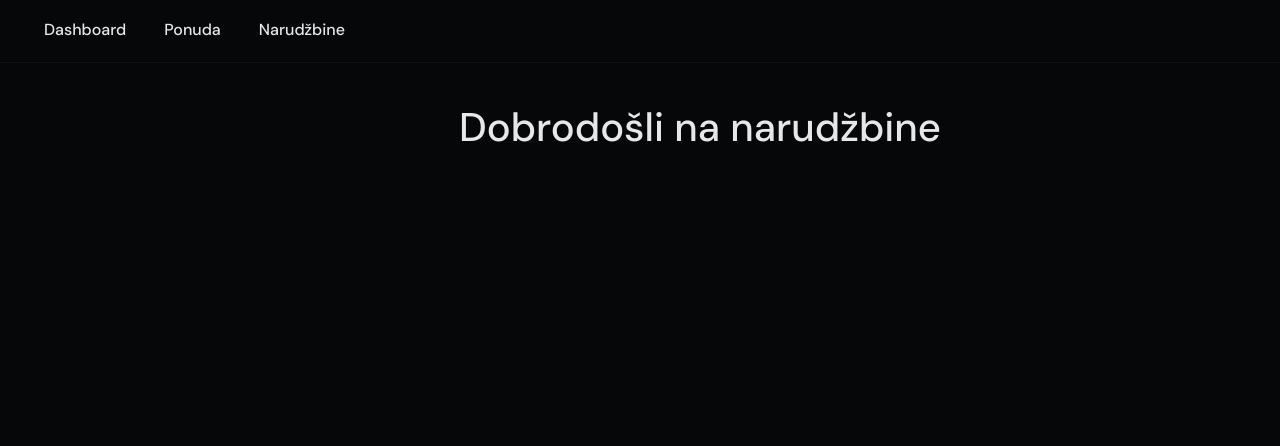
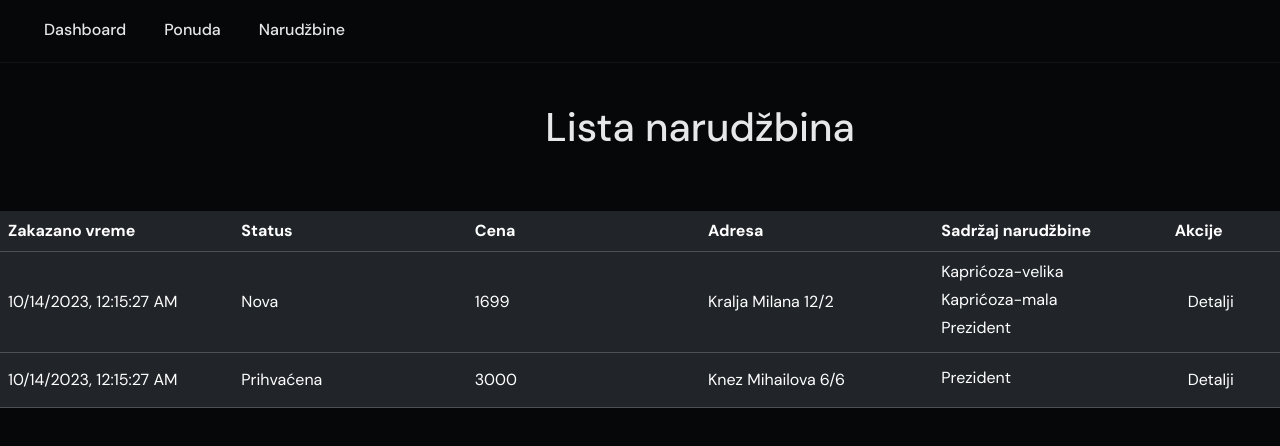
Before and after one commit to StudentRAF/ScriptProject, a plain HTML site: page narudzbine.html in a window 1280 px wide. Shown: the top 446 px of the page. Drawn offline with nearby package versions, Linux system fonts and the light colour scheme.

Commit message:
Implement generation of table of orders

```diff
--- /dev/null
+++ b/css/narudzbine.css
@@ -0,0 +1,18 @@
+@import "_colors.css";
+
+.table {
+    table-layout: fixed;
+}
+
+.column-content-dish {
+    margin-bottom: 4px;
+}
+
+.column-time,
+.column-status,
+.column-price,
+.column-address,
+.column-content,
+.column-action {
+    vertical-align: middle;
+}
--- /dev/null
+++ b/js/narudzbine.js
@@ -0,0 +1,72 @@
+// Tabela treba da ima kolone: Zakazano vreme, Status, Cena, Adresa, Sadržaj narudžbine, Akcija
+
+const Category = {
+    PIZZA:     "Pizza",
+    SANDWICH : "Sendvič"
+}
+
+const dishes = [
+    { id: 0, name: "Kaprićoza-velika", category: Category.PIZZA,    price: 1000 },
+    { id: 1, name: "Kaprićoza-mala",   category: Category.PIZZA,    price:  600 },
+    { id: 2, name: "Prezident",        category: Category.SANDWICH, price:   99 }
+]
+
+const Status = {
+    NEW:       "Nova",
+    ACCEPTED : "Prihvaćena"
+}
+
+const orders = [
+    { id: 0, time: new Date(), status: Status.NEW,      address: "Kralja Milana 12/2", dishes: [ 0, 1, 2 ], quantities: [ 1, 1, 1 ] },
+    { id: 1, time: new Date(), status: Status.ACCEPTED, address: "Knez Mihailova 6/6", dishes: [ 2 ],       quantities: [ 3 ]       }
+]
+
+document.addEventListener("DOMContentLoaded", (event) => {
+    let table = document.getElementById("orders");
+
+    orders.forEach((order) => appendRow(table, order));
+});
+
+const appendRow = (table, order) => {
+    let row = table.insertRow(-1);
+    let cell;
+
+    rowData.forEach((cellData) =>{
+        cell = row.insertCell(-1);
+        cell.innerHTML = cellData.innerHTML(order);
+        cell.classList.add(cellData.classNames);
+    });
+}
+
+const rowData = [
+    { innerHTML: (order) => { return order.time.toLocaleString() }, classNames: "column-time"    },
+    { innerHTML: (order) => { return order.status },                classNames: "column-status"  },
+    { innerHTML: (order) => { return calculatePrice(order) },       classNames: "column-price"   },
+    { innerHTML: (order) => { return order.address },               classNames: "column-address" },
+    { innerHTML: (order) => { return generateContent(order) },      classNames: "column-content" },
+    { innerHTML: (order) => { return generateActionColumn(order) }, classNames: "column-action"  }
+]
+
+const generateContent = (order) => {
+    let content = String();
+
+    order.dishes.forEach((dishID) => content += generateDish(dishes[dishID]));
+
+    return content;
+}
+
+const generateDish = (dish) => {
+    return `<p class="column-content-dish">${dish.name}</p>`
+}
+
+const calculatePrice = (order) => {
+    let price = 0;
+
+    order.dishes.forEach((dish, index) => price += dishes.at(index).price * order.quantities.at(index));
+
+    return price;
+}
+
+const generateActionColumn = (order) => {
+    return `<a class="btn btn-dark link-edit-dish" href="narudbina.html?id=${order.id}">Detalji</a>`;
+}
--- a/narudzbine.html
+++ b/narudzbine.html
@@ -7,8 +7,10 @@
     <link href="https://cdn.jsdelivr.net/npm/bootstrap@5.3.2/dist/css/bootstrap.min.css" rel="stylesheet">
     <link href='https://fonts.googleapis.com/css?family=DM+Sans:wght@400;500;700&display=swap' rel='stylesheet'>
     <link href="css/styles.css" rel="stylesheet">
+    <link href="css/narudzbine.css" rel="stylesheet">
 
     <script src="https://cdn.jsdelivr.net/npm/bootstrap@5.3.2/dist/js/bootstrap.bundle.min.js"></script>
+    <script src="js/narudzbine.js"></script>
 </head>
     <body>
         <nav class="navbar">
@@ -25,7 +27,19 @@
             </ul>
         </nav>
         <main class="container-fluid">
-            <h1>Dobrodošli na narudžbine</h1>
+            <h1>Lista narudžbina</h1>
+            <table id="orders" class="table table-dark">
+                <thead>
+                    <tr>
+                        <th>Zakazano vreme</th>
+                        <th>Status</th>
+                        <th>Cena</th>
+                        <th>Adresa</th>
+                        <th>Sadržaj narudžbine</th>
+                        <th>Akcije</th>
+                    </tr>
+                </thead>
+            </table>
         </main>
     </body>
 </html>
```
Also changed, not shown: js/jela.js (+9 -8 lines).
